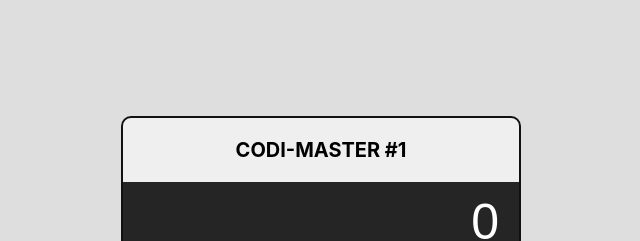
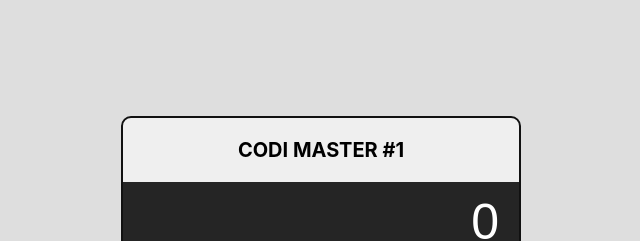
Before and after one commit to codefritz/react-calc, a React (Create React App) app: page / in a window 1280 px wide. Shown: the top 241 px of the page, without its empty margins (319-959 px from the left). Built offline with nearby package versions, Linux system fonts and the light colour scheme; the HTML template or start-up script is replaced by a standard one.

Commit message:
Add page title

```diff
--- a/src/App.js
+++ b/src/App.js
@@ -1,7 +1,7 @@
 import logo from './logo.svg';
 import './App.css';
 import {appendValue, calculate} from './functions';
-import { useState } from 'react';
+import { useState, useEffect } from 'react';
 
 
 function CaclulatorField({calcField}) {
@@ -24,11 +24,15 @@ function CalculatorNumberButton(props) {
 
 function App() {
 
+
+  const title = "Codi Master #1"
+  useEffect(() => {document.title = title}, []);
+
   const [calcField, setCalcField] = useState("0");
 
   return (
     <div className="calculator">
-        <h1>CODI-MASTER #1</h1>
+        <h1>{title.toUpperCase()}</h1>
           <CaclulatorField calcField={calcField} />
           <div className="button-container" id="button-container">
           {["*","/","+","-"].map((elm, ix) => (
```
Also changed, not shown: 1 other file (tests, documents, lock files or other folders).
